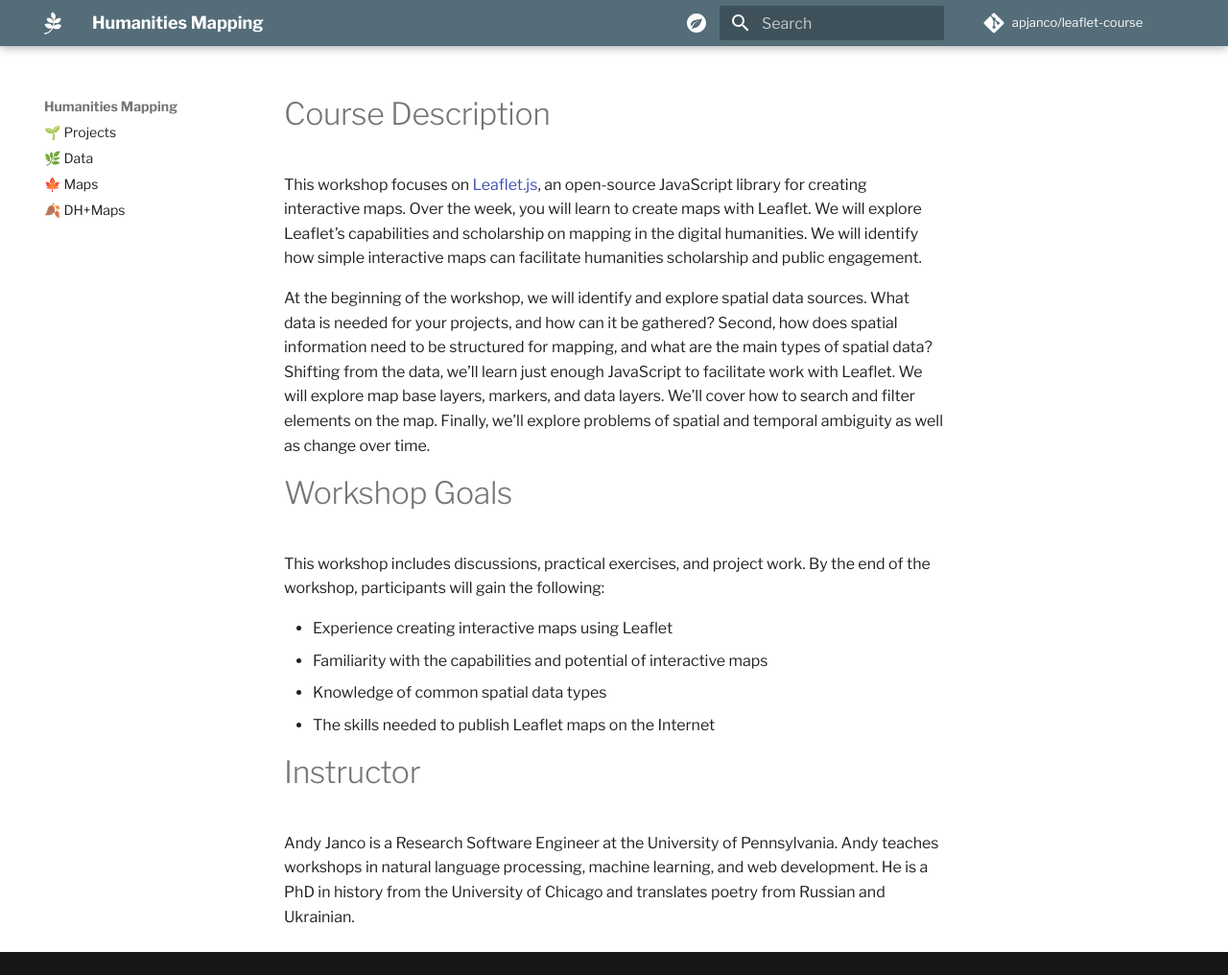
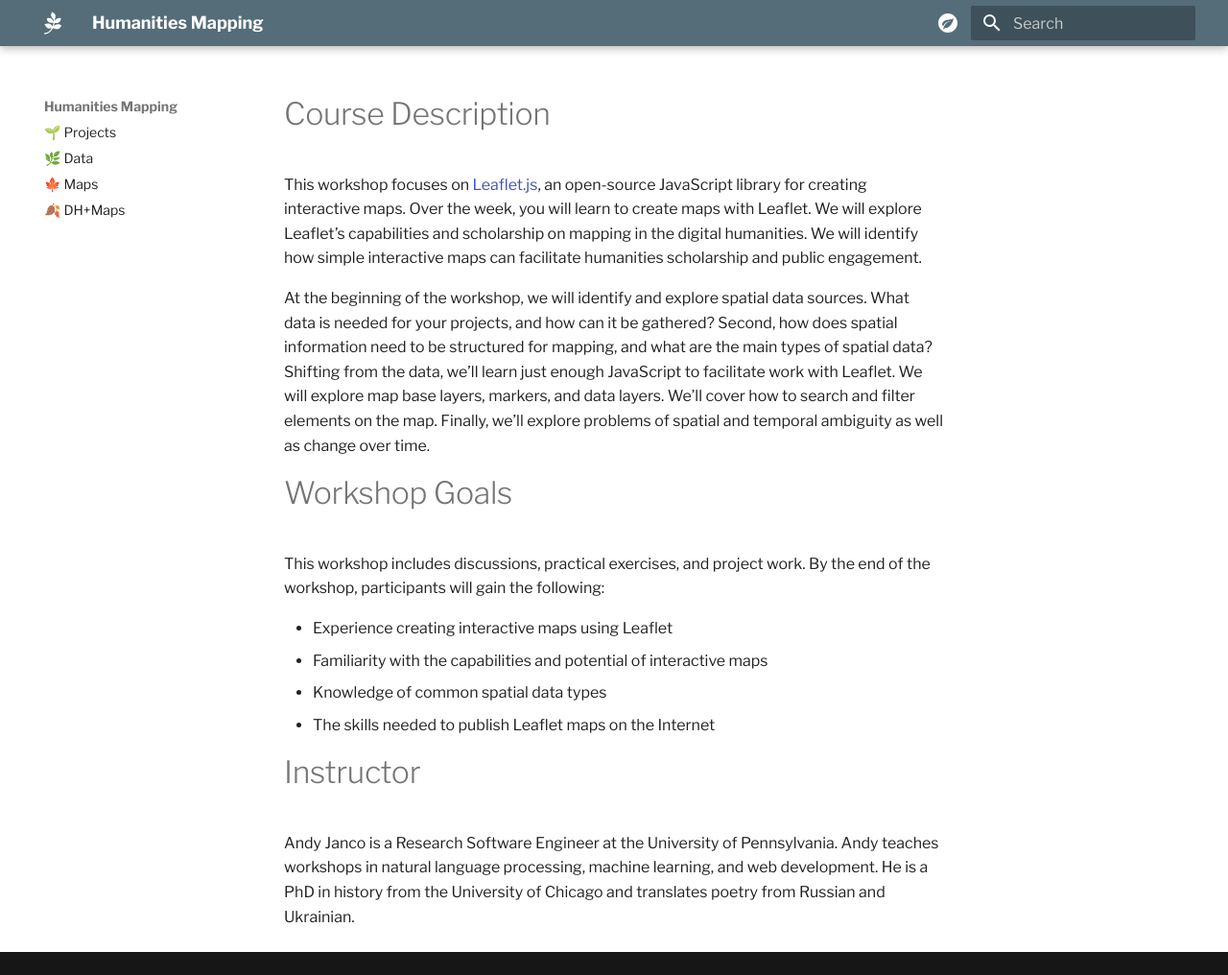
Before and after one commit to apjanco/leaflet-course, an MkDocs documentation site: the page built from docs/index.md, in a window 1280 px wide and 1016 px high. Shown: the whole window at 96% size. Built offline with MkDocs 1.6.1 and Material for MkDocs 9.7.7, drawn with Linux system fonts in a browser that asks for light colours.

Commit message:
remove repo name

```diff
--- a/mkdocs.yml
+++ b/mkdocs.yml
@@ -1,6 +1,4 @@
 site_name: Humanities Mapping
-repo_url: https://apjanco.github.io/leaflet-course/
-repo_name: apjanco/leaflet-course
 theme:
   name: material
   font:
```
